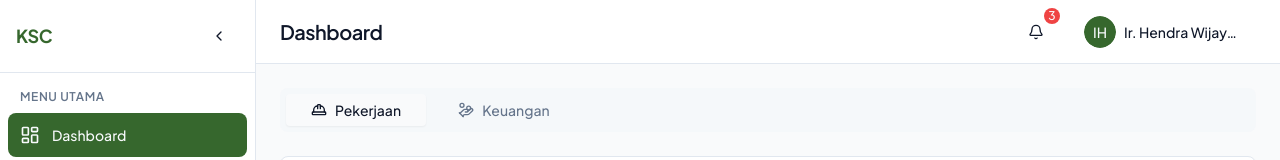
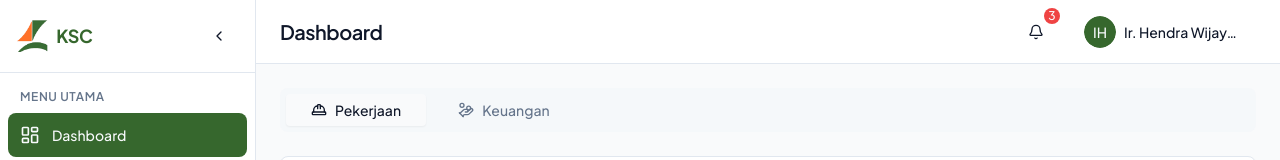
Before and after one commit to muhammaaddsafii-dev/ksc-nextjs, a Next.js app: page / in a window 1280 px wide. Shown: the top 160 px of the page. Built offline with nearby package versions, Linux system fonts and the light colour scheme; no server answers.

Commit message:
udpate logo ksc

```diff
--- a/src/app/login/page.tsx
+++ b/src/app/login/page.tsx
@@ -18,6 +18,7 @@ import {
 import { Input } from '@/components/ui/input';
 import { Label } from '@/components/ui/label';
 import { Checkbox } from '@/components/ui/checkbox';
+import Image from 'next/image';
 import { useAuthStore } from '@/stores/authStore';
 
 interface LoginFormValues {
@@ -67,16 +68,15 @@ export default function LoginPage() {
             <div className="w-full max-w-md space-y-8 animate-fade-in">
                 <div className="text-center mb-8">
                     <div className="flex justify-center mb-6">
-                        {/* <div className="relative w-24 h-24">
+                        <div className="relative w-24 h-24">
                             <Image
-                                src="https://www.kurniasylva.com/wp-content/uploads/2024/09/cropped-logo-ksc-scaled-1.jpg"
-                                // src="/logo-ksc.jpg"
+                                src="/logo.png"
                                 alt="KSC Logo"
                                 fill
                                 className="object-contain"
                                 priority
                             />
-                        </div> */}
+                        </div>
                     </div>
                     <h2 className="text-3xl font-bold tracking-tight text-primary">
                         KSC Management System
--- a/src/components/layout/Sidebar.tsx
+++ b/src/components/layout/Sidebar.tsx
@@ -163,15 +163,14 @@ function SidebarContent({
       <div className="flex items-center justify-between p-4 border-b bg-card">
         {!collapsed && (
           <div className="flex justify-between items-center gap-2">
-            {/* <Image
-              src="https://www.kurniasylva.com/wp-content/uploads/2024/09/cropped-logo-ksc-scaled-1.jpg"
-              // src="/logo-ksc.jpg"
+            <Image
+              src="/logo.png"
               alt="KSC Logo"
               width={32}
               height={32}
               className="h-8 w-auto"
               priority
-            /> */}
+            />
             <h1 className="text-lg font-bold text-primary">KSC</h1>
           </div>
         )}
```
Also changed, not shown: public/logo.png (added).
